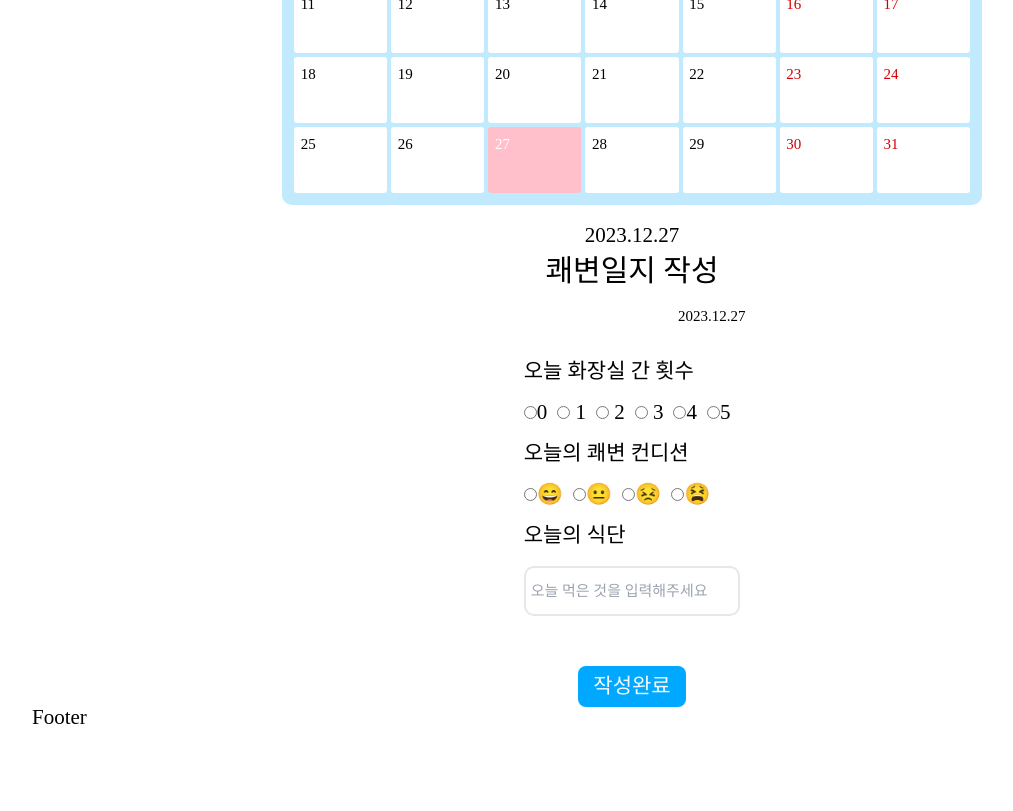
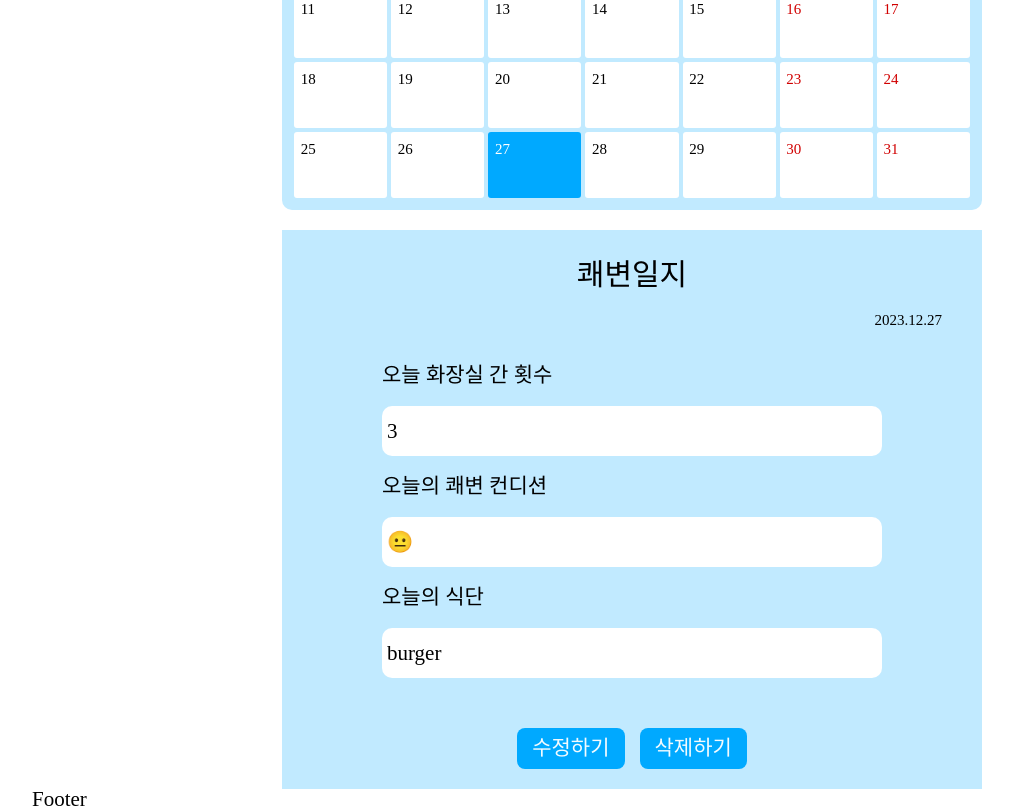
Before and after one commit to Liabinn/spartacamp_MyPooDiary, a Next.js app: page /profile in a window 1280 px wide. Shown: the part 500-1311 px from the top of the page, without its empty margins (8-1021 px from the left). Before the commit the page ends 1229 px from the top, so only its background shows below. Built offline with nearby package versions, Linux system fonts and the light colour scheme; a web font is replaced by a local one.

Commit message:
style분리, components 합체

```diff
--- a/db.json
+++ b/db.json
@@ -0,0 +1,11 @@
+{
+  "diary": [
+    {
+      "id": 1,
+      "toiletNumber": 3,
+      "condition": "😐",
+      "meal": "피자",
+      "date": "2023.12.08"
+    }
+  ]
+}
--- a/package.json
+++ b/package.json
@@ -2,6 +2,7 @@
   "name": "my-poo-diary",
   "version": "0.1.0",
   "private": true,
+  "type": "module",
   "scripts": {
     "dev": "next dev",
     "build": "next build",
@@ -12,8 +13,10 @@
     "axios": "^1.6.3",
     "json-server": "^0.17.4",
     "json-server-auth": "^2.1.0",
+    "moment": "^2.30.1",
     "next": "14.0.4",
     "react": "^18",
+    "react-calendar": "^4.7.0",
     "react-dom": "^18",
     "react-query": "^3.39.3",
     "styled-components": "^6.1.3",
--- /dev/null
+++ b/src/app/profile/StyleProfile.ts
@@ -0,0 +1,164 @@
+import Calendar from "react-calendar";
+import "react-calendar/dist/Calendar.css";
+import styled from "styled-components";
+import tw from "tailwind-styled-components";
+export const Avatar = tw.img`
+  my-8
+  w-36
+  rounded-full
+`;
+export const Container = tw.div`
+  flex
+  flex-col
+  justify-center
+  items-center
+`;
+export const Nickname = tw.h2`
+  mb-2
+`;
+export const Id = tw.p`
+  text-gray-400
+  text-xl
+  mb-8
+`;
+
+export const RadioSelect = tw.label`
+    m-auto
+`;
+export const DiaryContainer = tw.div`
+  flex
+  flex-col
+  items-center
+  bg-[var(--secondaryColor)]
+  p-8
+  w-[70rem]
+`;
+export const QuestionContainer = tw.div`
+  flex
+  flex-col
+  mt-4
+  gap-8
+  mb-10
+  p-10
+
+`;
+export const Title = tw.h1`
+mt-4
+text-5xl
+mb-8
+`;
+export const Date = tw.div`
+ml-auto
+mr-8
+text-2xl
+`;
+export const Meal = tw.input`
+border-2
+h-20
+p-2
+rounded-2xl
+text-2xl
+`;
+export const InputWrap = tw.div`
+bg-white
+h-20
+flex
+items-center
+pl-2
+rounded-2xl
+w-[50rem]
+`;
+
+export const ButtonContainer = tw.div`
+flex
+gap-6
+`;
+export const StyleCalendar = styled(Calendar)`
+  width: 90%;
+  max-width: 70rem;
+  height: fit-content;
+  font-size: small;
+  padding: 1rem;
+  padding-top: 0;
+  background-color: var(--secondaryColor);
+  border: none;
+  border-radius: 1rem;
+  margin-bottom: 2rem;
+  .react-calendar__navigation {
+    height: 7rem;
+    margin-bottom: 0;
+    @media screen and (max-width: 400px) {
+      height: 5rem;
+    }
+  }
+  .react-calendar__navigation__label {
+    font-size: 2rem;
+    @media screen and (max-width: 400px) {
+      span {
+        font-size: 1.5rem;
+      }
+    }
+  }
+  .react-calendar__navigation button:disabled {
+  }
+
+  .react-calendar__navigation button:enabled:hover,
+  .react-calendar__navigation button:enabled:focus {
+    background-color: transparent;
+  }
+
+  .react-calendar__tile {
+    display: flex;
+    height: 7rem;
+    text-align: start;
+    background-color: white;
+    border: 0.2rem solid var(--secondaryColor);
+    border-radius: 0.5rem;
+    :hover {
+      background-color: pink;
+    }
+    abbr {
+      font-size: 1.5rem;
+    }
+    @media screen and (max-width: 400px) {
+      height: 4rem;
+      padding: 0.2rem;
+      abbr {
+        font-size: 1rem;
+      }
+    }
+  }
+  .react-calendar__tile:enabled:hover {
+    background: #ffe3e7;
+  }
+  .react-calendar__tile:enabled:focus,
+  .react-calendar__tile--active {
+    background: pink;
+    border-radius: 0.5rem;
+  }
+  .react-calendar__tile--now {
+    background: var(--primaryColor);
+  }
+  /*hover, focus 시 */
+  .react-calendar__tile--now:enabled:hover,
+  .react-calendar__tile--now:enabled:focus {
+    background: pink;
+  }
+
+  .react-calendar__month-view__weekdays {
+    margin-bottom: 0.5rem;
+    abbr {
+      // 텍스트 부분
+      font-size: 1.8rem;
+      text-decoration: none;
+
+      @media screen and (max-width: 400px) {
+        font-size: 1rem;
+        text-decoration: none;
+      }
+    }
+  }
+  .react-calendar__month-view__weekdays__weekday {
+    padding: 0.3rem;
+  }
+`;
--- /dev/null
+++ b/src/app/profile/model/profile.ts
@@ -0,0 +1,2 @@
+type ValuePiece = Date | null;
+export type Value = ValuePiece | [ValuePiece, ValuePiece];
--- a/src/app/profile/page.tsx
+++ b/src/app/profile/page.tsx
@@ -1,134 +1,104 @@
 "use client";
-import Diary from "@/components/profile/diary";
+import Button from "@/components/common/button/Button";
 import moment from "moment";
 import { useState } from "react";
-import Calendar from "react-calendar";
 import "react-calendar/dist/Calendar.css";
-import styled from "styled-components";
-import tw from "tailwind-styled-components";
+import * as St from "./StyleProfile";
+import { Value } from "./model/profile";
 const ProfilePage = () => {
   // useState 훅의 초기값으로 현재 날짜를 넣어줌
-  const [today, setToday] = useState(new Date());
+  const [value, onChange] = useState<Value>(new Date());
+  //화장실 간 횟수 배열
+  const toiletNumberArr = ["0", " 1", " 2", " 3", "4", "5"];
+  //화장실 간 횟수 usestate
+  const [toiletNumber, setToiletNumber] = useState("");
 
-  // onChange 이벤트에 넣어줘서 날짜가 지날 때마다 today값이 업데이트 되도록 구현
-  const onChangeToday = () => {
-    setToday(today);
-  };
+  //쾌변 컨디션 배열
+  const conditionArr = ["😄", "😐", "😣", "😫"];
+  //쾌변 컨디션 useState
+  const [condition, setCondition] = useState("");
+
+  //식단 useState
+  const [meal, setMeal] = useState("");
+
+  //가상의 데이터 유무에 따른 일지 양식
+  const [diary, setDiary] = useState(true);
   return (
-    <Container>
-      <Avatar src="../../../assets/defaultAvatar.JPG" />
-      <Nickname>화장실 급해요</Nickname>
-      <Id>ddongssaja</Id>
+    <St.Container>
+      <St.Avatar src="../../../assets/defaultAvatar.JPG" />
+      <St.Nickname>화장실 급해요</St.Nickname>
+      <St.Id>ddongssaja</St.Id>
 
-      <StyleCalendar locale="en" onChange={onChangeToday} value={today} />
-      <p>{moment(today).format("YYYY.MM.DD")} </p>
+      <St.StyleCalendar locale="en" onChange={onChange} value={value} />
 
-      <Diary />
-    </Container>
+      <St.DiaryContainer>
+        <St.Title>{diary ? "쾌변일지" : "쾌변일지 작성"}</St.Title>
+        <St.Date>{moment(value).format("YYYY.MM.DD")}</St.Date>
+        <St.QuestionContainer>
+          <div>오늘 화장실 간 횟수</div>
+          {diary ? (
+            <St.InputWrap>3</St.InputWrap>
+          ) : (
+            <St.InputWrap>
+              {toiletNumberArr.map((item: string, i) => {
+                return (
+                  <St.RadioSelect key={i}>
+                    <input
+                      type="radio"
+                      name="toiletNumber"
+                      value={toiletNumber}
+                      onChange={(e) => setToiletNumber(e.target.value)}
+                    />
+                    &nbsp; {item}
+                  </St.RadioSelect>
+                );
+              })}
+            </St.InputWrap>
+          )}
+
+          <p>오늘의 쾌변 컨디션</p>
+          {diary ? (
+            <St.InputWrap>😐</St.InputWrap>
+          ) : (
+            <St.InputWrap>
+              {conditionArr.map((item: string, i) => {
+                return (
+                  <St.RadioSelect key={i}>
+                    <input
+                      type="radio"
+                      name="condition"
+                      value={condition}
+                      onChange={(e) => setCondition(e.target.value)}
+                    />
+                    &nbsp; {item}
+                  </St.RadioSelect>
+                );
+              })}
+            </St.InputWrap>
+          )}
+
+          <p>오늘의 식단</p>
+          {diary ? (
+            <St.InputWrap>burger</St.InputWrap>
+          ) : (
+            <St.Meal
+              placeholder="오늘 먹은 것을 입력해주세요"
+              value={meal}
+              onChange={(e) => setMeal(e.target.value)}
+            />
+          )}
+        </St.QuestionContainer>
+        {diary ? (
+          <St.ButtonContainer>
+            <Button text="수정하기" handler={() => {}}></Button>
+            <Button text="삭제하기" handler={() => {}}></Button>
+          </St.ButtonContainer>
+        ) : (
+          <Button text="작성완료" handler={() => {}}></Button>
+        )}
+      </St.DiaryContainer>
+    </St.Container>
   );
 };
-const Avatar = tw.img`
-  my-8
-  w-36
-  rounded-full
-`;
-const Container = tw.div`
-  flex
-  flex-col
-  justify-center
-  items-center
-`;
-const Nickname = tw.h2`
-  mb-8
-`;
-const Id = tw.p`
-  text-gray-400
-  text-lg
-`;
-// const StyleCalendar = tw(Calendar)`
-// w-5/6
-// .react-calender {
-//   w-5/6
-// }
-// .react-calender__month-view__weekdays__weekday {
-//   text-sm
-// }
-// `;
-const StyleCalendar = styled(Calendar)`
-  width: 90%;
-  max-width: 70rem;
-  height: fit-content;
-  font-size: small;
-  padding: 1rem;
-  padding-top: 0;
-  background-color: var(--secondaryColor);
-  border: none;
-  border-radius: 1rem;
-  margin-bottom: 2rem;
-  .react-calendar__navigation {
-    height: 7rem;
-    margin-bottom: 0.5rem;
-    @media screen and (max-width: 400px) {
-      height: 5rem;
-    }
-  }
-  .react-calendar__navigation__label {
-    font-size: 2rem;
-    @media screen and (max-width: 400px) {
-      span {
-        font-size: 1.5rem;
-      }
-    }
-  }
-  .react-calendar__navigation button:disabled {
-  }
-
-  .react-calendar__navigation button:enabled:hover,
-  .react-calendar__navigation button:enabled:focus {
-    background-color: transparent;
-  }
-
-  .react-calendar__tile {
-    display: flex;
-    height: 7rem;
-    text-align: start;
-    background-color: white;
-    border: 0.2rem solid var(--secondaryColor);
-    border-radius: 0.5rem;
-    :hover {
-      background-color: pink;
-    }
-    abbr {
-      font-size: 1.5rem;
-    }
-    @media screen and (max-width: 400px) {
-      height: 4rem;
-      abbr {
-        font-size: 1.2rem;
-      }
-    }
-  }
-  .react-calendar__tile:enabled:hover {
-    background: #ffe3e7;
-  }
-  .react-calendar__tile:enabled:focus,
-  .react-calendar__tile--active {
-    background: pink;
-    border-radius: 0.5rem;
-  }
-
-  .react-calendar__month-view__weekdays {
-    abbr {
-      // 텍스트 부분
-      font-size: 1.8rem;
-      @media screen and (max-width: 400px) {
-        font-size: 1rem;
-      }
-    }
-  }
-  .react-calendar__month-view__weekdays__weekday {
-    padding: 0.3rem;
-  }
-`;
 
 export default ProfilePage;
--- a/src/components/profile/diary.tsx
+++ /dev/null
@@ -1,103 +0,0 @@
-"use client";
-import Button from "@/components/common/button/Button";
-import { useState } from "react";
-import tw from "tailwind-styled-components";
-
-const Diary = () => {
-  //화장실 간 횟수 배열
-  const toiletNumberArr = ["0", " 1", " 2", " 3", "4", "5"];
-  //화장실 간 횟수 usestate
-  const [toiletNumber, setToiletNumber] = useState("");
-
-  //쾌변 컨디션 배열
-  const conditionArr = ["😄", "😐", "😣", "😫"];
-  //쾌변 컨디션 useState
-  const [condition, setCondition] = useState("");
-
-  //식단 useState
-  const [meal, setMeal] = useState("");
-  return (
-    <DiaryContainer>
-      <Title>쾌변일지 작성</Title>
-      <Date>2023.12.27</Date>
-      <QuestionContainer>
-        <p>오늘 화장실 간 횟수</p>
-        <div>
-          {toiletNumberArr.map((item: string, i) => {
-            return (
-              <RadioSelect key={i}>
-                <input
-                  type="radio"
-                  name="toiletNumber"
-                  value={toiletNumber}
-                  onChange={(e) => setToiletNumber(e.target.value)}
-                />
-                {item}
-              </RadioSelect>
-            );
-          })}
-        </div>
-
-        <p>오늘의 쾌변 컨디션</p>
-        <div>
-          {conditionArr.map((item: string, i) => {
-            return (
-              <RadioSelect key={i}>
-                <input
-                  type="radio"
-                  name="condition"
-                  value={condition}
-                  onChange={(e) => setCondition(e.target.value)}
-                />
-                {item}
-              </RadioSelect>
-            );
-          })}
-        </div>
-
-        <p>오늘의 식단</p>
-        <Meal
-          placeholder="오늘 먹은 것을 입력해주세요"
-          value={meal}
-          onChange={(e) => setMeal(e.target.value)}
-        />
-      </QuestionContainer>
-      <Button text="작성완료" handler={() => {}}></Button>
-    </DiaryContainer>
-  );
-};
-const RadioSelect = tw.label`
-    mr-4
-`;
-const DiaryContainer = tw.div`
-  flex
-  flex-col
-  items-center
-`;
-const QuestionContainer = tw.div`
-  flex
-  flex-col
-  mt-4
-  gap-8
-  mb-10
-  p-10
-`;
-const Title = tw.h1`
-mt-4
-text-5xl
-mb-8
-`;
-const Date = tw.div`
-ml-auto
-mr-8
-text-2xl
-`;
-const Meal = tw.input`
-border-2
-h-20
-p-2
-rounded-2xl
-text-2xl
-`;
-
-export default Diary;
```
Also changed, not shown: src/app/profile/api/diary.ts (added, +22 -0 lines), 1 other file (tests, documents, lock files or other folders).
